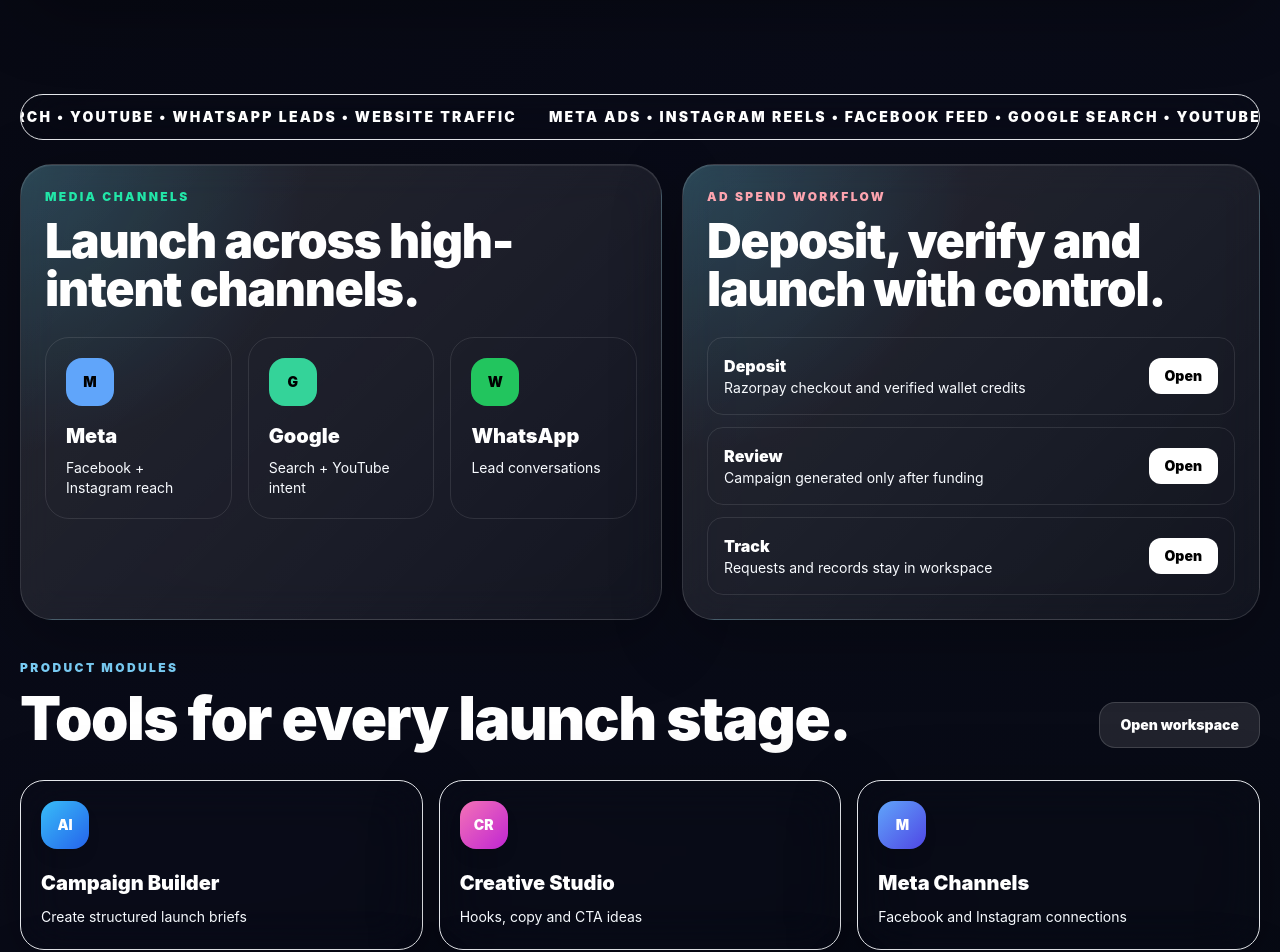
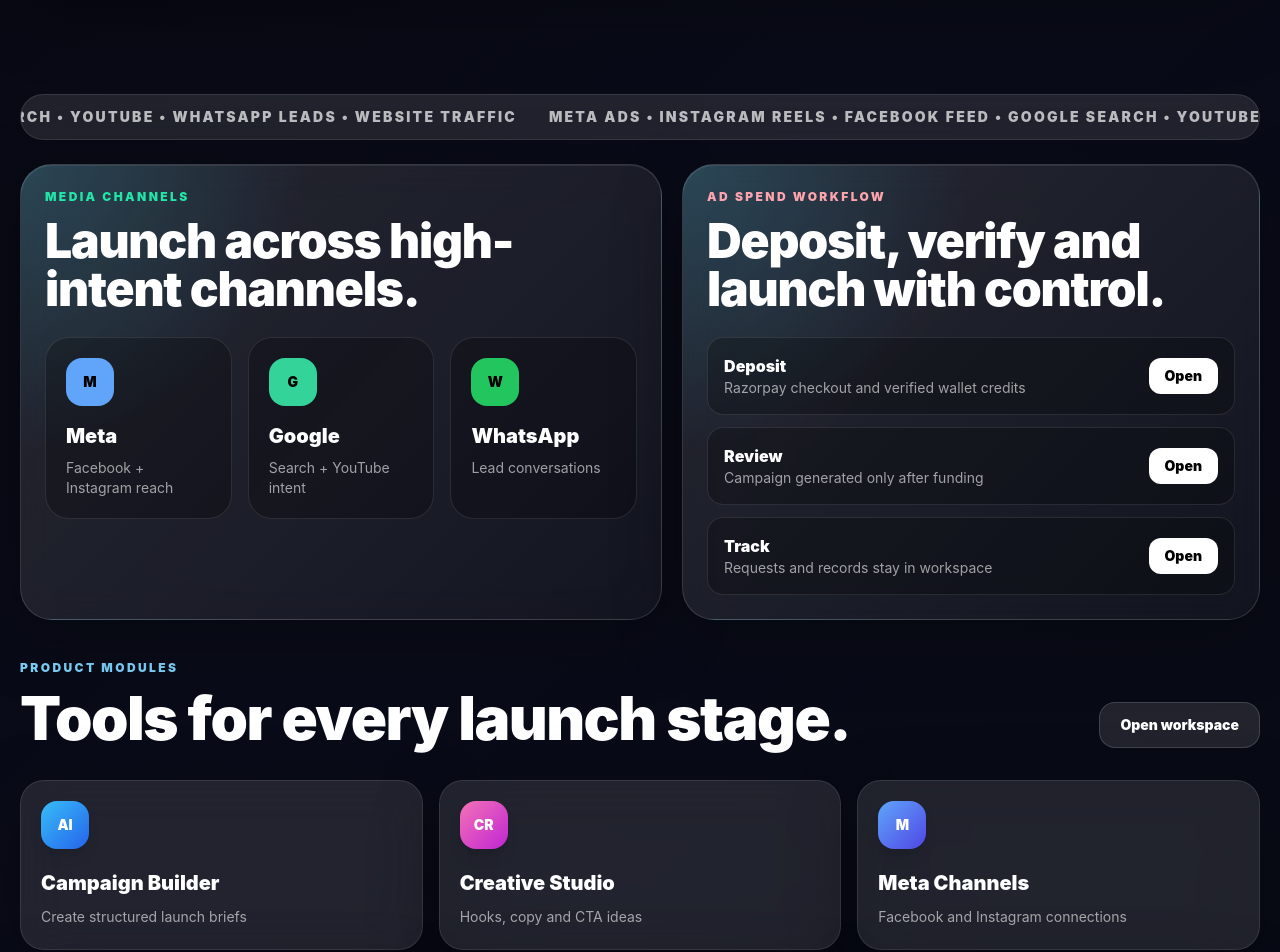
Before and after one commit to lkmeeena882437-dotcom/Launch1stAd.ai, a Next.js app: page / in a window 1280 px wide. Shown: the part 1375-2327 px from the top of the page. Built offline with nearby package versions, Linux system fonts and the light colour scheme.

Commit message:
Fix Tailwind opacity classes in app hub

```diff
--- a/components/home/AppHub.tsx
+++ b/components/home/AppHub.tsx
@@ -19,8 +19,8 @@ export function AppHub() {
   const line = " Meta Ads • Instagram Reels • Facebook Feed • Google Search • YouTube • WhatsApp Leads • Website Traffic ";
   return (
     <section id="payments" className="mx-auto max-w-7xl px-4 py-10 md:px-5 md:py-14">
-      <div className="overflow-hidden rounded-[2rem] border border-white/12 bg-white/8 py-3 text-white backdrop-blur-xl">
-        <div className="marquee-track gap-8 text-sm font-black uppercase tracking-[0.16em] text-white/72">
+      <div className="overflow-hidden rounded-[2rem] border border-white/10 bg-white/10 py-3 text-white backdrop-blur-xl">
+        <div className="marquee-track gap-8 text-sm font-black uppercase tracking-[0.16em] text-white/70">
           <span>{line}</span><span>{line}</span><span>{line}</span><span>{line}</span>
         </div>
       </div>
@@ -31,10 +31,10 @@ export function AppHub() {
           <h2 className="mt-3 text-3xl font-black tracking-tight text-white md:text-5xl">Launch across high-intent channels.</h2>
           <div className="mt-6 grid gap-4 md:grid-cols-3">
             {channels.map(([title, text, color]) => (
-              <div key={title} className="rounded-3xl border border-white/10 bg-black/24 p-5">
+              <div key={title} className="rounded-3xl border border-white/10 bg-black/25 p-5">
                 <div style={{ background: color }} className="grid h-12 w-12 place-items-center rounded-2xl text-sm font-black text-black">{title.slice(0, 1)}</div>
                 <h3 className="mt-4 text-xl font-black text-white">{title}</h3>
-                <p className="mt-2 text-sm text-white/58">{text}</p>
+                <p className="mt-2 text-sm text-white/60">{text}</p>
               </div>
             ))}
           </div>
@@ -45,8 +45,8 @@ export function AppHub() {
           <h2 className="mt-3 text-3xl font-black tracking-tight text-white md:text-5xl">Deposit, verify and launch with control.</h2>
           <div className="mt-6 grid gap-3">
             {[["Deposit", "Razorpay checkout and verified wallet credits"], ["Review", "Campaign generated only after funding"], ["Track", "Requests and records stay in workspace"]].map(([name, text]) => (
-              <Link key={name} href="/wallet" className="flex items-center justify-between gap-4 rounded-2xl border border-white/10 bg-black/24 p-4">
-                <div><h3 className="font-black text-white">{name}</h3><p className="text-sm text-white/58">{text}</p></div>
+              <Link key={name} href="/wallet" className="flex items-center justify-between gap-4 rounded-2xl border border-white/10 bg-black/25 p-4">
+                <div><h3 className="font-black text-white">{name}</h3><p className="text-sm text-white/60">{text}</p></div>
                 <span className="rounded-xl bg-white px-4 py-2 text-sm font-black text-black">Open</span>
               </Link>
             ))}
@@ -63,10 +63,10 @@ export function AppHub() {
       </div>
       <div className="mt-8 grid gap-4 sm:grid-cols-2 lg:grid-cols-3">
         {modules.map((item) => (
-          <Link key={item.title} href={item.href} className="group rounded-3xl border border-white/12 bg-white/8 p-5 shadow-soft backdrop-blur-xl transition hover:-translate-y-1 hover:bg-white/12">
+          <Link key={item.title} href={item.href} className="group rounded-3xl border border-white/10 bg-white/10 p-5 shadow-soft backdrop-blur-xl transition hover:-translate-y-1 hover:bg-white/15">
             <div className={`grid h-12 w-12 place-items-center rounded-2xl bg-gradient-to-br ${item.glow} text-sm font-black text-white shadow-lg`}>{item.badge}</div>
             <h3 className="mt-5 text-xl font-black text-white">{item.title}</h3>
-            <p className="mt-2 text-sm leading-6 text-white/58">{item.text}</p>
+            <p className="mt-2 text-sm leading-6 text-white/60">{item.text}</p>
           </Link>
         ))}
       </div>
```
